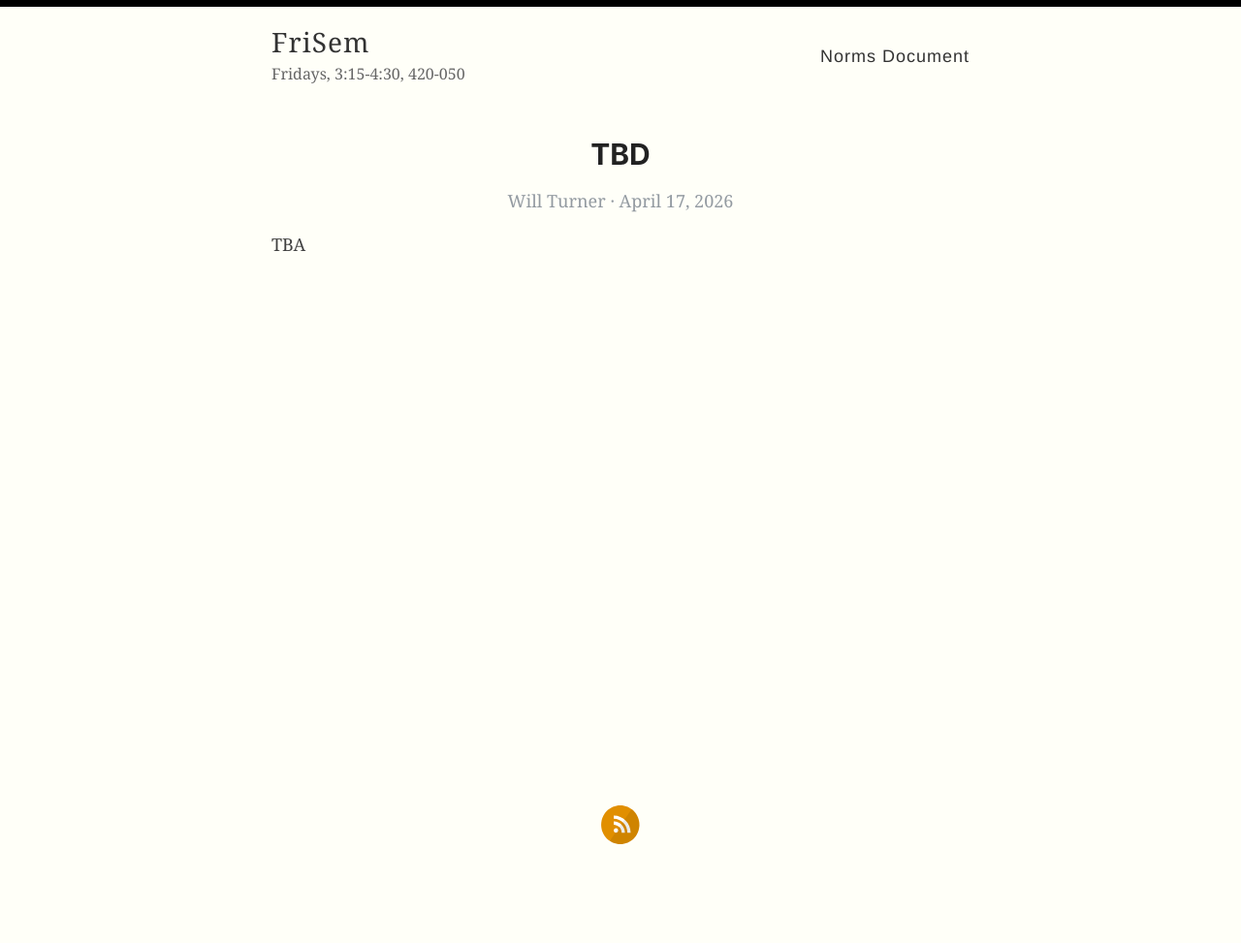
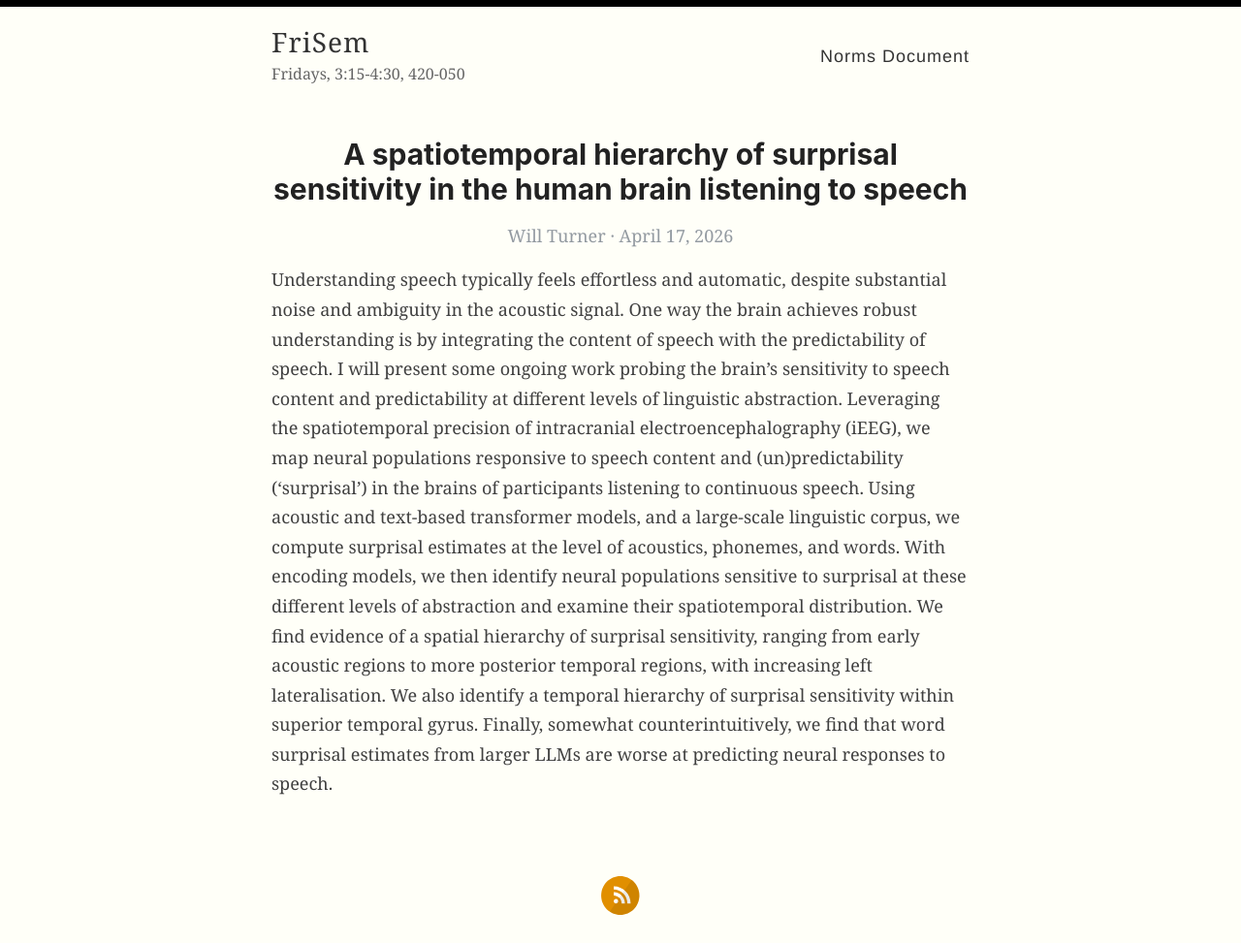
Before and after one commit to frisem/frisem.github.io, a Jekyll site: the page built from _posts/2026-04-17-Will-Turner.md, in a window 1280 px wide. Shown: the whole page at 97% size. Built offline with Jekyll 4.4.1, drawn with Linux system fonts in a browser that asks for light colours; before the commit the page ends 900 px from its top, so only the background shows below that.

Commit message:
will
Updated the title and content of the post to reflect ongoing research on speech understanding and neural responses.

```diff
--- a/_posts/2026-04-17-Will-Turner.md
+++ b/_posts/2026-04-17-Will-Turner.md
@@ -1,7 +1,7 @@
 ---
 layout: post
-title: TBD
+title: A spatiotemporal hierarchy of surprisal sensitivity in the human brain listening to speech
 speaker: Will Turner
 ---
 
-TBA
+Understanding speech typically feels effortless and automatic, despite substantial noise and ambiguity in the acoustic signal. One way the brain achieves robust understanding is by integrating the content of speech with the predictability of speech. I will present some ongoing work probing the brain’s sensitivity to speech content and predictability at different levels of linguistic abstraction. Leveraging the spatiotemporal precision of intracranial electroencephalography (iEEG), we map neural populations responsive to speech content and (un)predictability (‘surprisal’) in the brains of participants listening to continuous speech. Using acoustic and text-based transformer models, and a large-scale linguistic corpus, we compute surprisal estimates at the level of acoustics, phonemes, and words. With encoding models, we then identify neural populations sensitive to surprisal at these different levels of abstraction and examine their spatiotemporal distribution. We find evidence of a spatial hierarchy of surprisal sensitivity, ranging from early acoustic regions to more posterior temporal regions, with increasing left lateralisation. We also identify a temporal hierarchy of surprisal sensitivity within superior temporal gyrus. Finally, somewhat counterintuitively, we find that word surprisal estimates from larger LLMs are worse at predicting neural responses to speech.
```
